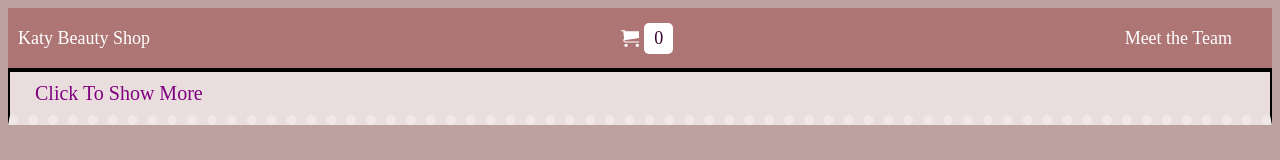
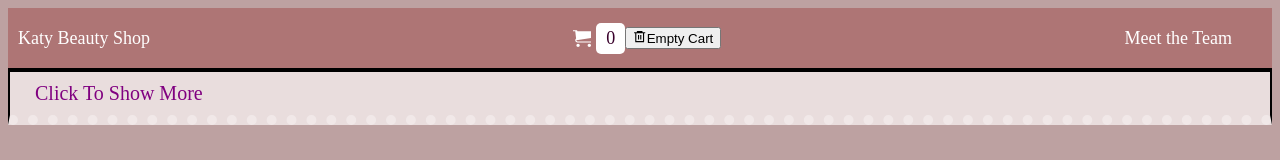
Before and after one commit to katicaaax/https---github.com-katicaaax-react_domaci, a React (Create React App) app: page / in a window 1280 px wide. Shown: the top 160 px of the page. Built offline with nearby package versions, Linux system fonts and the light colour scheme.

Commit message:
EmptyCart funkcionalnost.

```diff
--- a/src/App.js
+++ b/src/App.js
@@ -6,6 +6,7 @@ import MoreInfo from "./moreInfo";
 import Cart from "./cart";
 import MeetTeam from './MeetTeam';
 import { BrowserRouter, Routes, Route } from "react-router-dom";
+import { RiDeleteBin6Line } from 'react-icons/ri';
 import { useState } from "react";
 
 
@@ -14,6 +15,15 @@ import { useState } from "react";
 
 
 function App() {
+  const emptyCart = () => {
+    setCartProducts([]);
+    setCartNum(0);
+    const updatedProducts = products.map((product) => ({
+      ...product,
+      amount: 0,
+    }));
+    setProducts(updatedProducts);
+  };
   //pravimo niz proizvoda
   const updateCart = (product) => {
     setCartProducts([...cartProducts, product]);
@@ -89,7 +99,8 @@ setCartProducts(newProducts);
   return (
 
     <BrowserRouter>
-    <NavBar cartNum={cartNum}/>
+    <NavBar cartNum={cartNum} onEmptyCart={emptyCart}/>
+
     <MoreInfo moreInfoText="Discover a diverse selection of beauty products at Katy Beauty Shop. Your one-stop destination for achieving perfect skin. Reach out to us for any business inquiries at radosavljevic.katarina98@gmail.com." />
     <Routes>
     <Route
--- a/src/navBar.jsx
+++ b/src/navBar.jsx
@@ -1,14 +1,23 @@
 import React from 'react'
 import {ImCart} from "react-icons/im";
 import { Link } from "react-router-dom";
+import { RiDeleteBin6Line } from 'react-icons/ri';
 
-function NavBar({ cartNum }) {
+function NavBar({ cartNum, onEmptyCart }) {
   return (
     <div className="navBar">
       <Link to="/">Katy Beauty Shop</Link>
       <Link to="/cart" className="cart-items">
         <ImCart style={{ marginLeft: 10 }} />
         <div className="cart-num">{cartNum}</div>
+        <Link>
+        </Link>
+      <div className="empty-cart-button">
+        <button onClick={onEmptyCart}>
+          <RiDeleteBin6Line />
+          Empty Cart
+        </button>
+      </div>
       </Link>
       <div className="meet-team-link">
         <Link to="/meetTeam">Meet the Team</Link>
```
